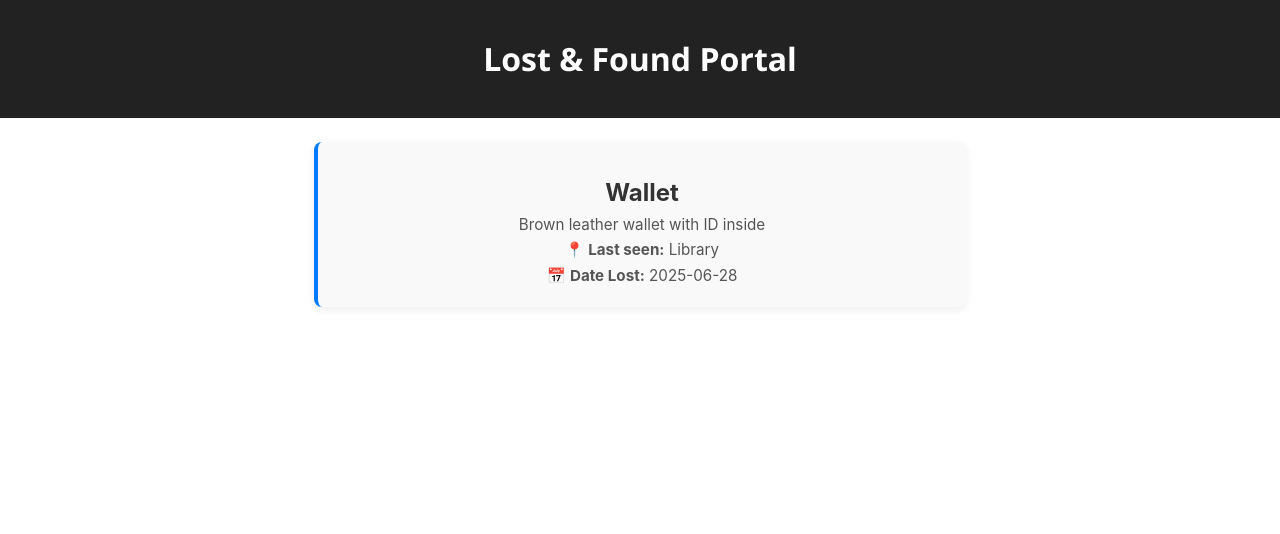
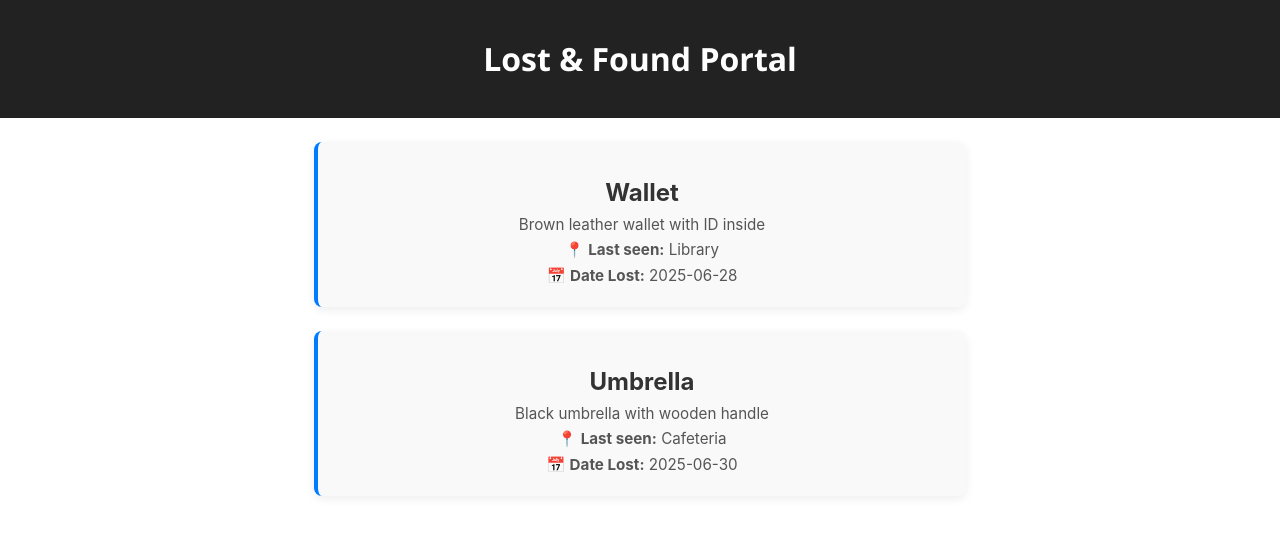
Before and after one commit to kbhva/lostfound-frontend, a React (Create React App) app in the folder lostfound-frontend/: page / in a window 1280 px wide. Shown: the top 534 px of the page. Built offline with nearby package versions, Linux system fonts and the light colour scheme.

Commit message:
feat: rendered mock lost items from api into UI, installed axios

```diff
--- a/lostfound-frontend/package.json
+++ b/lostfound-frontend/package.json
@@ -7,6 +7,7 @@
     "@testing-library/jest-dom": "^6.6.3",
     "@testing-library/react": "^16.3.0",
     "@testing-library/user-event": "^13.5.0",
+    "axios": "^1.10.0",
     "react": "^19.1.0",
     "react-dom": "^19.1.0",
     "react-scripts": "5.0.1",
--- a/lostfound-frontend/src/App.js
+++ b/lostfound-frontend/src/App.js
@@ -1,19 +1,33 @@
-import React from "react";
+import React, { useEffect, useState } from "react";
 import "./App.css";
 import Header from "./components/Header";
 import LostItemCard from "./components/LostItemCard";
+import { getLostItems } from "./services/api";
 
 function App() {
+  const [lostItems, setLostItems] = useState([]);
+
+  useEffect(() => {
+    // Later, this will hit the backend
+    const fetchData = async () => {
+      const data = await getLostItems();
+      setLostItems(data);
+    };
+    fetchData();
+  }, []);
+
   return (
     <div className="App">
       <Header />
-      <LostItemCard
-        title="Wallet"
-        description="Brown leather wallet with ID inside"
-        location="Library"
-        date="2025-06-28"
-      />
-      {/* TODO: Later connect to backend and map list of items dynamically */}
+      {lostItems.map((item) => (
+        <LostItemCard
+          key={item.id}
+          title={item.title}
+          description={item.description}
+          location={item.location}
+          date={item.date}
+        />
+      ))}
     </div>
   );
 }
```
Also changed, not shown: 1 other file (tests, documents, lock files or other folders).
